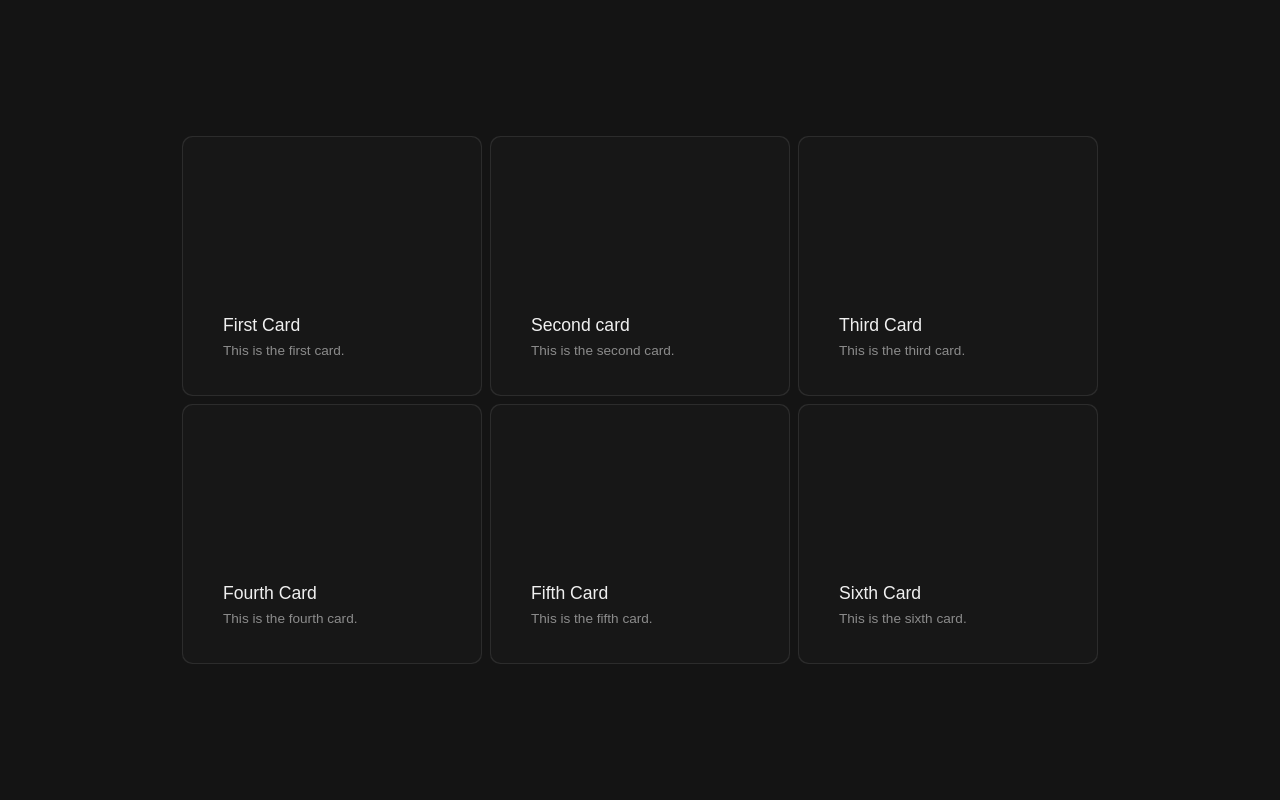
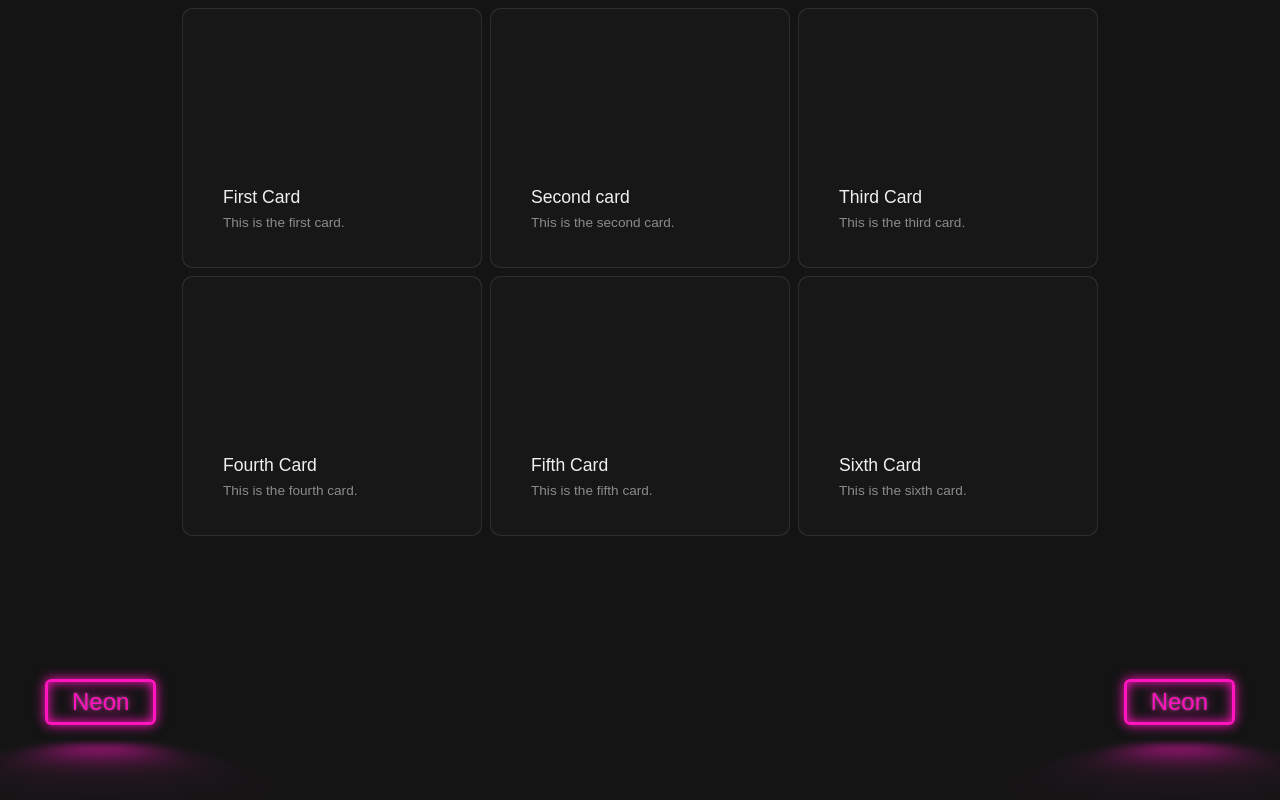
Before and after one commit to matthiasportius/matthiasportius.github.io, a plain HTML site: page one.html in a window 1280 px wide. Drawn offline with Linux system fonts and the light colour scheme.

Commit message:
2 neon buttons, still overlap with cards.

```diff
--- a/one.css
+++ b/one.css
@@ -1,17 +1,25 @@
 :root {
     --bg-color: rgb(20, 20, 20);
     --card-color: rgb(23, 23, 23);
+    --clr-neon: hsl(317 100% 54%);
+}
+
+*,
+*::before,
+*::after {
+  box-sizing: border-box;
 }
 
 body {
+    background-color: var(--bg-color);
+}
+
+#cards-wrap {
     align-items: center;
-    background-color: var(--bg-color);
-    display: flex;
-    height: 100vh;
     justify-content: center;
     margin: 0px;
-    overflow: hidden;
     padding: 0px;
+    display: flex;
 }
 
 #cards {
@@ -144,7 +152,7 @@ i {
 /* -- ↓ ↓ ↓ some responsiveness ↓ ↓ ↓ -- */
 
 @media(max-width: 1000px) {
-    body {
+    #cards-wrap {
         align-items: flex-start;
         overflow: auto;
     }
@@ -196,3 +204,79 @@ i {
         width: 100%;
     }
 }
+
+
+/* Neon Button */
+
+#button-wrap-l {
+    position: fixed;
+    bottom: 75px;
+    left: 45px;
+}
+
+#button-wrap-r {
+    position: fixed;
+    bottom: 75px;
+    right:45px;
+}
+
+.neon-button {
+    font-family: "Rubik", sans-serif;
+    font-size: 1.5rem;
+    display: inline-block;
+    text-decoration: none;
+    color: var(--clr-neon);
+    border: var(--clr-neon) 0.125em solid;
+    padding: 0.25em 1em;
+    border-radius: 0.25em;
+
+    text-shadow: 0 0 0.125em hsl(0 0% 100% / 0.3), 0 0 0.45em currentColor;
+
+    box-shadow: inset 0 0 0.5em 0 var(--clr-neon), 0 0 0.5em 0 var(--clr-neon);
+
+    position: relative;
+}
+
+.neon-button::before {
+    pointer-events: none;
+    content: "";
+    position: absolute;
+    background: var(--clr-neon);
+    top: 120%;
+    left: 0;
+    width: 100%;
+    height: 100%;
+
+    transform: perspective(1em) rotateX(40deg) scale(1, 0.35);
+    filter: blur(1em);
+    opacity: 0.7;
+}
+
+.neon-button::after {
+    content: "";
+    position: absolute;
+    top: 0;
+    bottom: 0;
+    left: 0;
+    right: 0;
+    box-shadow: 0 0 2em 0.5em var(--clr-neon);
+    opacity: 0;
+    background-color: var(--clr-neon);
+    z-index: -1;
+    transition: opacity 100ms linear;
+}
+
+.neon-button:hover,
+.neon-button:focus {
+    color: var(--clr-bg);
+    text-shadow: none;
+}
+
+.neon-button:hover::before,
+.neon-button:focus::before {
+    opacity: 1;
+}
+.neon-button:hover::after,
+.neon-button:focus::after {
+    opacity: 1;
+}
--- a/one.html
+++ b/one.html
@@ -3,6 +3,7 @@
     <link rel="stylesheet" href="one.css">
 </head>
 <body>
+    <div id="cards-wrap">
         <div id="cards">
             <div class="card">
             <div class="card-content">
@@ -101,4 +102,11 @@
             </div>
             </div>
         </div>
+    </div>
+    <div id="button-wrap-l">
+        <a href="#" class="neon-button">Neon</a>
+    </div>
+    <div id="button-wrap-r">
+        <a href="#" class="neon-button">Neon</a>
+    </div>
 </body>
```
Lines whose indentation alone changed are shown as unchanged.
